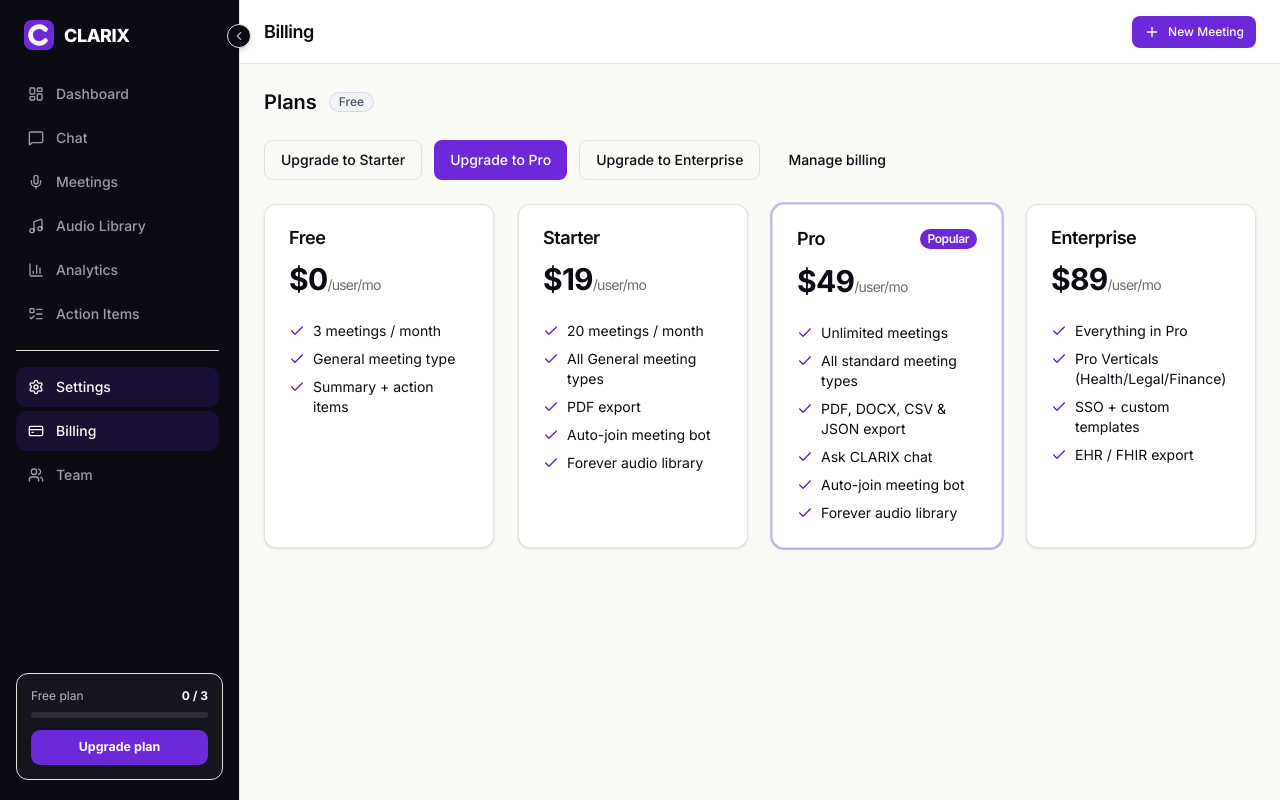
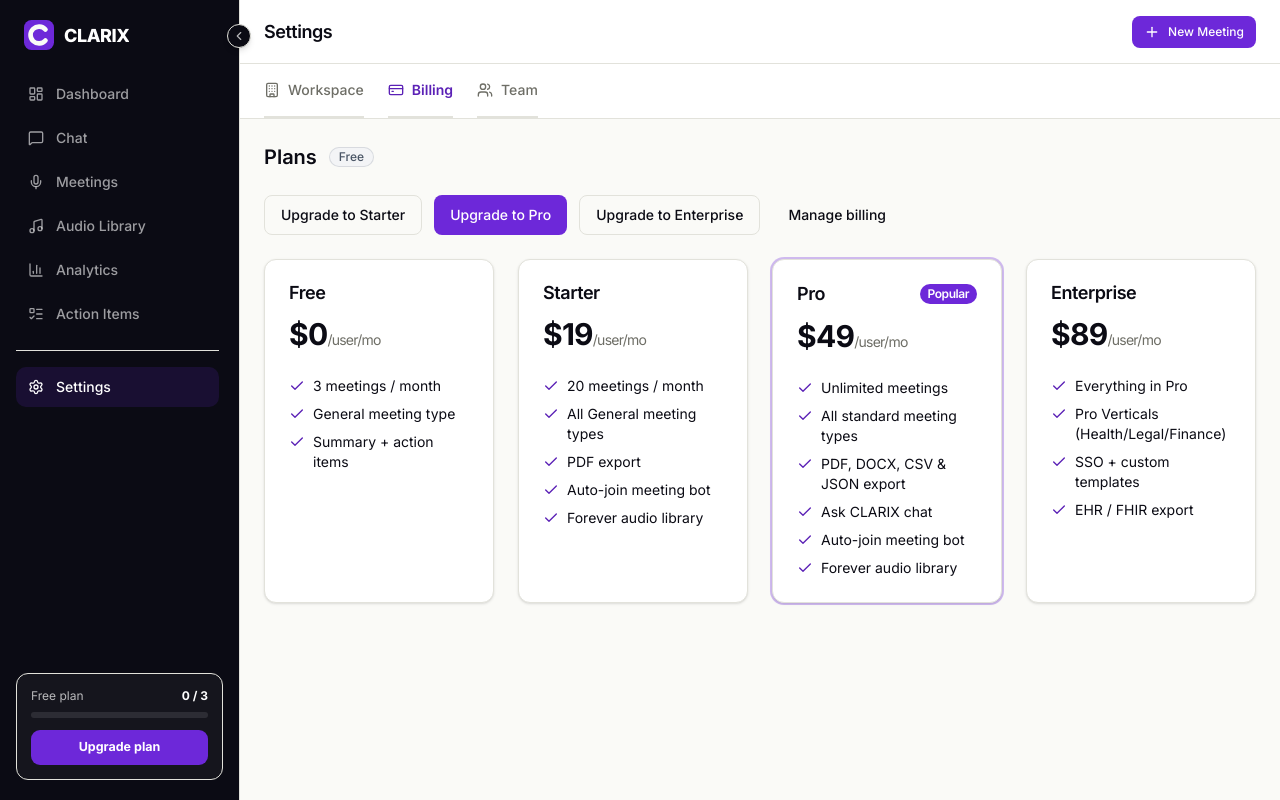
Before and after one commit to Evos09/CLARIX, a Next.js app: page /settings/billing in a window 1280 px wide. Built offline with nearby package versions, Linux system fonts and the light colour scheme; no server answers.

Commit message:
Restructure settings page to nest Team and Billing within horizontal tabs

```diff
--- a/app/(dashboard)/settings/billing/page.tsx
+++ b/app/(dashboard)/settings/billing/page.tsx
@@ -1,4 +1,3 @@
-import { TopNav } from "@/components/layout/TopNav";
 import { PricingTable } from "@/components/marketing/PricingTable";
 import { BillingActions } from "@/components/marketing/BillingActions";
 import { PlanBadge } from "@/components/layout/PlanBadge";
@@ -6,7 +5,7 @@ import { getOrCreateContext, hasDb } from "@/lib/auth";
 import { getOrgPlan } from "@/lib/plan";
 import { isStripeConfigured } from "@/lib/stripe";
 
-export const metadata = { title: "Billing" };
+export const metadata = { title: "Billing Settings" };
 export const dynamic = "force-dynamic";
 
 export default async function BillingPage() {
@@ -17,8 +16,6 @@ export default async function BillingPage() {
   }
 
   return (
-    <>
-      <TopNav title="Billing" />
     <main className="flex-1 space-y-6 p-4 md:p-6">
       <div className="flex items-center gap-3">
         <h2 className="text-xl font-semibold">Plans</h2>
@@ -32,6 +29,5 @@ export default async function BillingPage() {
       <BillingActions />
       <PricingTable highlight="PRO" />
     </main>
-    </>
   );
 }
--- /dev/null
+++ b/app/(dashboard)/settings/layout.tsx
@@ -0,0 +1,12 @@
+import { TopNav } from "@/components/layout/TopNav";
+import { SettingsTabs } from "@/components/settings/SettingsTabs";
+
+export default function SettingsLayout({ children }: { children: React.ReactNode }) {
+  return (
+    <>
+      <TopNav title="Settings" />
+      <SettingsTabs />
+      {children}
+    </>
+  );
+}
--- a/app/(dashboard)/settings/page.tsx
+++ b/app/(dashboard)/settings/page.tsx
@@ -1,4 +1,3 @@
-import { TopNav } from "@/components/layout/TopNav";
 import { SettingsClient } from "@/components/settings/SettingsClient";
 import { IntegrationsClient } from "@/components/settings/IntegrationsClient";
 import { IntegrationsHub } from "@/components/settings/IntegrationsHub";
@@ -9,7 +8,7 @@ import { AutoJoinCard } from "@/components/settings/AutoJoinCard";
 import { prisma } from "@/lib/prisma";
 import { getOrCreateContext, hasDb } from "@/lib/auth";
 
-export const metadata = { title: "Settings" };
+export const metadata = { title: "Workspace Settings" };
 export const dynamic = "force-dynamic";
 
 export default async function SettingsPage() {
@@ -22,8 +21,6 @@ export default async function SettingsPage() {
     }
   }
   return (
-    <>
-      <TopNav title="Settings" />
     <main className="flex-1 p-4 md:p-6">
       <SettingsClient initialName={name} />
       <h2 className="mb-3 mt-8 text-lg font-semibold">Integrations</h2>
@@ -38,6 +35,5 @@ export default async function SettingsPage() {
       </div>
       <div className="mt-4"><DesktopAppCard /></div>
     </main>
-    </>
   );
 }
--- /dev/null
+++ b/app/(dashboard)/settings/team/page.tsx
@@ -0,0 +1,63 @@
+import { Card, CardContent, CardHeader, CardTitle } from "@/components/ui/card";
+import { Badge } from "@/components/ui/badge";
+import { EmptyState } from "@/components/dashboard/EmptyState";
+import { prisma } from "@/lib/prisma";
+import { getOrCreateContext, hasDb, hasClerk } from "@/lib/auth";
+
+export const metadata = { title: "Team Settings" };
+export const dynamic = "force-dynamic";
+
+const ROLE: Record<string, string> = {
+  ADMIN: "bg-teal-100 text-teal-700 ring-teal-600/20",
+  MEMBER: "bg-blue-100 text-blue-700 ring-blue-600/20",
+  VIEWER: "bg-gray-100 text-gray-600 ring-gray-500/20",
+};
+
+export default async function TeamPage() {
+  let members: { id: string; email: string; name: string | null; role: string }[] = [];
+  if (hasDb) {
+    const ctx = await getOrCreateContext();
+    if (ctx) {
+      members = await prisma.user.findMany({
+        where: { orgId: ctx.orgId },
+        select: { id: true, email: true, name: true, role: true },
+        orderBy: { role: "asc" },
+      });
+    }
+  }
+
+  return (
+    <main className="flex-1 p-4 md:p-6">
+      {members.length === 0 ? (
+        <EmptyState icon="Users" title="No members yet" description="Members appear here once they join your organization." />
+      ) : (
+        <Card>
+          <CardHeader>
+            <CardTitle>Members</CardTitle>
+          </CardHeader>
+          <CardContent className="divide-y divide-border p-0">
+            {members.map((m) => (
+              <div key={m.id} className="flex items-center justify-between p-4">
+                <div className="flex items-center gap-3">
+                  <div className="grid size-9 place-items-center rounded-full bg-navy text-xs font-semibold text-teal">
+                    {(m.name || m.email).slice(0, 2).toUpperCase()}
+                  </div>
+                  <div>
+                    <p className="text-sm font-medium">{m.name || m.email}</p>
+                    <p className="text-xs text-muted-foreground">{m.email}</p>
+                  </div>
+                </div>
+                <Badge className={ROLE[m.role] ?? ROLE.MEMBER}>{m.role}</Badge>
+              </div>
+            ))}
+          </CardContent>
+        </Card>
+      )}
+      <p className="mt-4 text-sm text-muted-foreground">
+        {hasClerk
+          ? "Invite teammates and manage SSO from your Clerk organization."
+          : "Connect Clerk to enable invites, roles, and SSO."}
+      </p>
+    </main>
+  );
+}
--- a/app/(dashboard)/team/page.tsx
+++ b/app/(dashboard)/team/page.tsx
@@ -1,67 +1,5 @@
-import { TopNav } from "@/components/layout/TopNav";
-import { Card, CardContent, CardHeader, CardTitle } from "@/components/ui/card";
-import { Badge } from "@/components/ui/badge";
-import { EmptyState } from "@/components/dashboard/EmptyState";
-import { prisma } from "@/lib/prisma";
-import { getOrCreateContext, hasDb, hasClerk } from "@/lib/auth";
+import { redirect } from "next/navigation";
 
-export const metadata = { title: "Team" };
-export const dynamic = "force-dynamic";
-
-const ROLE: Record<string, string> = {
-  ADMIN: "bg-teal-100 text-teal-700 ring-teal-600/20",
-  MEMBER: "bg-blue-100 text-blue-700 ring-blue-600/20",
-  VIEWER: "bg-gray-100 text-gray-600 ring-gray-500/20",
-};
-
-export default async function TeamPage() {
-  let members: { id: string; email: string; name: string | null; role: string }[] = [];
-  if (hasDb) {
-    const ctx = await getOrCreateContext();
-    if (ctx) {
-      members = await prisma.user.findMany({
-        where: { orgId: ctx.orgId },
-        select: { id: true, email: true, name: true, role: true },
-        orderBy: { role: "asc" },
-      });
-    }
-  }
-
-  return (
-    <>
-      <TopNav title="Team" />
-      <main className="flex-1 p-4 md:p-6">
-        {members.length === 0 ? (
-          <EmptyState icon="Users" title="No members yet" description="Members appear here once they join your organization." />
-        ) : (
-          <Card>
-            <CardHeader>
-              <CardTitle>Members</CardTitle>
-            </CardHeader>
-            <CardContent className="divide-y divide-border p-0">
-              {members.map((m) => (
-                <div key={m.id} className="flex items-center justify-between p-4">
-                  <div className="flex items-center gap-3">
-                    <div className="grid size-9 place-items-center rounded-full bg-navy text-xs font-semibold text-teal">
-                      {(m.name || m.email).slice(0, 2).toUpperCase()}
-                    </div>
-                    <div>
-                      <p className="text-sm font-medium">{m.name || m.email}</p>
-                      <p className="text-xs text-muted-foreground">{m.email}</p>
-                    </div>
-                  </div>
-                  <Badge className={ROLE[m.role] ?? ROLE.MEMBER}>{m.role}</Badge>
-                </div>
-              ))}
-            </CardContent>
-          </Card>
-        )}
-        <p className="mt-4 text-sm text-muted-foreground">
-          {hasClerk
-            ? "Invite teammates and manage SSO from your Clerk organization."
-            : "Connect Clerk to enable invites, roles, and SSO."}
-        </p>
-      </main>
-    </>
-  );
+export default function TeamRedirectPage() {
+  redirect("/settings/team");
 }
--- a/components/layout/Sidebar.tsx
+++ b/components/layout/Sidebar.tsx
@@ -34,8 +34,6 @@ const NAV: NavItem[] = [
 
 const FOOTER_NAV: NavItem[] = [
   { href: "/settings", label: "Settings", icon: Settings },
-  { href: "/settings/billing", label: "Billing", icon: CreditCard },
-  { href: "/team", label: "Team", icon: Users },
 ];
 
 export function Sidebar({
--- /dev/null
+++ b/components/settings/SettingsTabs.tsx
@@ -0,0 +1,43 @@
+"use client";
+
+import Link from "next/link";
+import { usePathname } from "next/navigation";
+import { cn } from "@/lib/utils";
+import { Building, CreditCard, Users } from "lucide-react";
+
+export function SettingsTabs() {
+  const pathname = usePathname();
+
+  const tabs = [
+    { href: "/settings", label: "Workspace", icon: Building },
+    { href: "/settings/billing", label: "Billing", icon: CreditCard },
+    { href: "/settings/team", label: "Team", icon: Users },
+  ];
+
+  return (
+    <div className="border-b border-border bg-card px-4 md:px-6 shrink-0">
+      <div className="flex gap-6">
+        {tabs.map((tab) => {
+          // Match "/settings" exactly, or subpaths like "/settings/billing"
+          const isActive = pathname === tab.href;
+          const Icon = tab.icon;
+          return (
+            <Link
+              key={tab.href}
+              href={tab.href}
+              className={cn(
+                "flex items-center gap-2 border-b-2 py-4 text-sm font-medium transition-all duration-200",
+                isActive
+                  ? "border-teal text-teal-600 font-semibold"
+                  : "border-transparent text-muted-foreground hover:border-border hover:text-foreground"
+              )}
+            >
+              <Icon className="size-4" />
+              {tab.label}
+            </Link>
+          );
+        })}
+      </div>
+    </div>
+  );
+}
```
Lines whose indentation alone changed are shown as unchanged.
